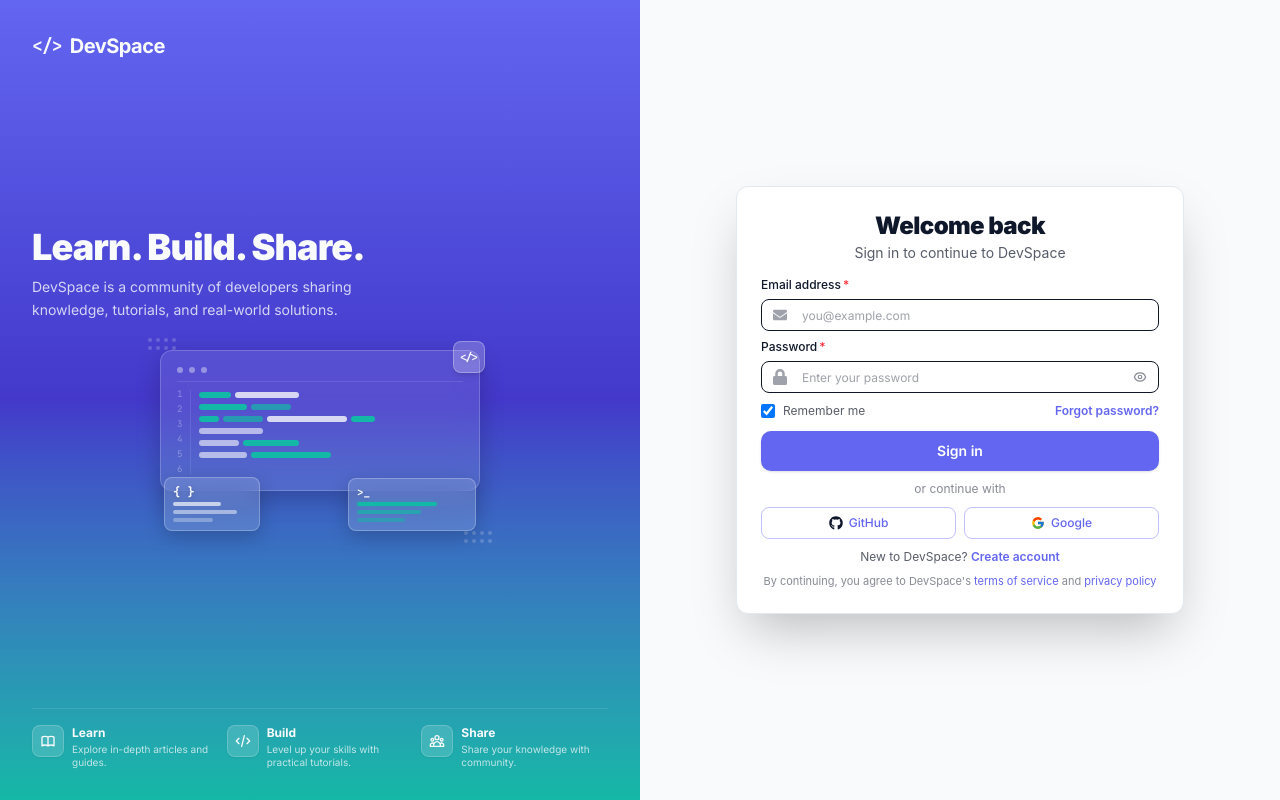
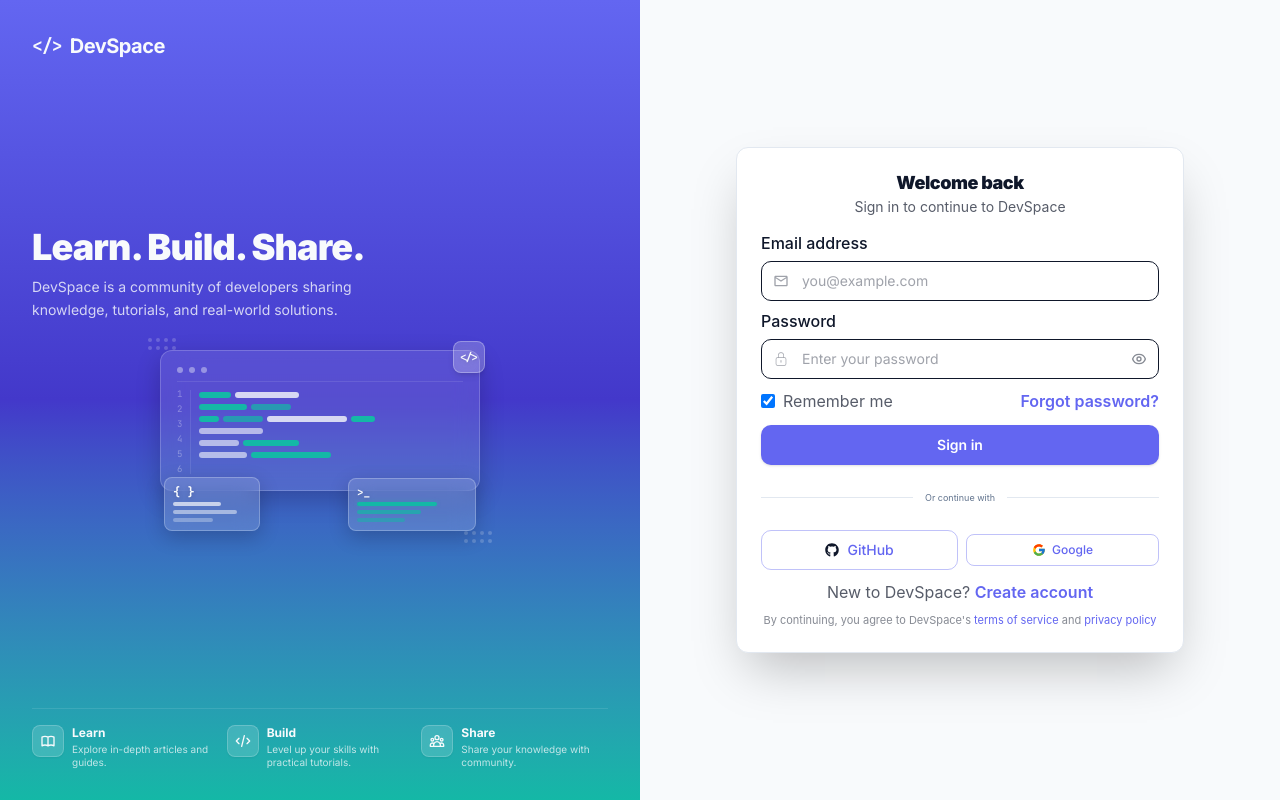
Before and after one commit to omotoye-the-dev/devspaces-frontend, a React (Vite) app: page /auth/sign-in in a window 1280 px wide. Built offline with nearby package versions, Linux system fonts and the light colour scheme.

Commit message:
Update sign in page

```diff
--- a/src/components/ui/FormInput.tsx
+++ b/src/components/ui/FormInput.tsx
@@ -57,7 +57,7 @@
     error,
     leftIcon,
     rightIcon,
-    inputSize = "md",
+    inputSize = "sm",
     fullWidth = true,
     disabled = false,
     required = false,
@@ -97,9 +97,9 @@
   return (
     <div className={cn("flex flex-col gap-1.5", fullWidth ? "w-full" : "w-auto")}>
       {label && (
-        <label htmlFor={inputId} className="text-xs font-medium text-text select-none">
+        <label htmlFor={inputId} className="text-s font-medium text-text select-none">
           {label}
-          {required && <span className="text-red-500 ml-0.5" aria-hidden="true">*</span>}
+          {/* {required && <span className="text-red-500 ml-0.5" aria-hidden="true">*</span>} */}
         </label>
       )}
 
--- a/src/pages/auth/SignInPage.tsx
+++ b/src/pages/auth/SignInPage.tsx
@@ -2,7 +2,9 @@
 import { useForm } from "react-hook-form";
 import { zodResolver } from "@hookform/resolvers/zod";
 import { z } from "zod";
-import { FaEnvelope, FaLock, FaGithub } from "react-icons/fa";
+import { FaGithub } from "react-icons/fa";
+import { CiLock } from "react-icons/ci";
+import { MdOutlineEmail } from "react-icons/md";
 import { FcGoogle } from "react-icons/fc";
 
 import { FormInput, Button } from "@/components/ui";
@@ -62,7 +64,7 @@
 
       {/* Header */}
       <div className="text-center space-y-0.5 w-full">
-        <h1 className="text-text font-black leading-tight font-inter text-xl sm:text-2xl tracking-tight">
+        <h1 className="text-text font-black leading-tight font-inter text-lg sm:text-lg tracking-tight">
           Welcome back
         </h1>
         <p className="text-text/70 text-xs sm:text-sm">Sign in to continue to DevSpace</p>
@@ -73,8 +75,8 @@
         <FormInput
           label="Email address"
           type="email"
-          inputSize="sm"
-          leftIcon={<FaEnvelope className="text-text/40" />}
+          inputSize="md"
+          leftIcon={<MdOutlineEmail className="text-text/40 text-4xl" />}
           placeholder="you@example.com"
           {...register("email")}
           errorMessage={errors.email?.message}
@@ -84,8 +86,8 @@
         <FormInput
           label="Password"
           type="password"
-          inputSize="sm"
-          leftIcon={<FaLock className="text-text/40" />}
+          inputSize="md"
+          leftIcon={<CiLock className="text-text/40 text-4xl" />}
           placeholder="Enter your password"
           {...register("password")}
           errorMessage={errors.password?.message}
@@ -93,7 +95,7 @@
         />
 
         <div className="flex items-center justify-between gap-3 pt-0.5 w-full">
-          <label className="flex cursor-pointer items-center gap-2 text-xs text-text/70">
+          <label className="flex cursor-pointer items-center gap-2 text-base text-text/70">
             <input
               type="checkbox"
               {...register("rememberMe")}
@@ -104,7 +106,7 @@
 
           <Link
             to="/auth/forgot-password"
-            className="text-xs font-semibold text-primary hover:underline transition-colors"
+            className="text-base font-semibold text-primary hover:underline transition-colors"
           >
             Forgot password?
           </Link>
@@ -123,13 +125,21 @@
       </form>
 
       {/* Divider */}
-      <span className="text-text/50 text-xs">or continue with</span>
+      <div className="my-4 flex w-full items-center gap-3">
+        <div className="h-px flex-1 bg-slate-200" />
+
+        <span className="whitespace-nowrap text-[9px] text-slate-500">
+          Or continue with
+        </span>
+
+        <div className="h-px flex-1 bg-slate-200" />
+      </div>
 
       {/* Social Logins */}
       <div className="flex gap-2 justify-center items-center w-full">
         <Button
           variant="outline"
-          size="sm"
+          size="md"
           fullWidth
           leftIcon={<FaGithub className="w-3.5 h-3.5 text-text" />}
         >
@@ -146,13 +156,13 @@
       </div>
 
       {/* Footer Navigation */}
-      <div className="text-center text-xs text-text/70">
-        New to DevSpace?{" "}
+      <div className="text-center text-base text-text/70">
+        New to DevSpace? {" "}
         <Link
           to="/auth/sign-up"
           className="text-primary font-semibold hover:underline transition-colors"
         >
-          Create account
+         Create account
         </Link>
       </div>
 
```
